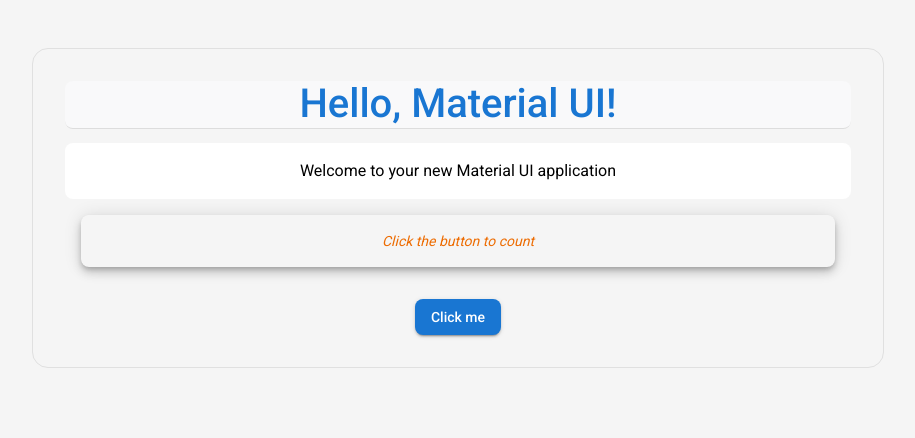
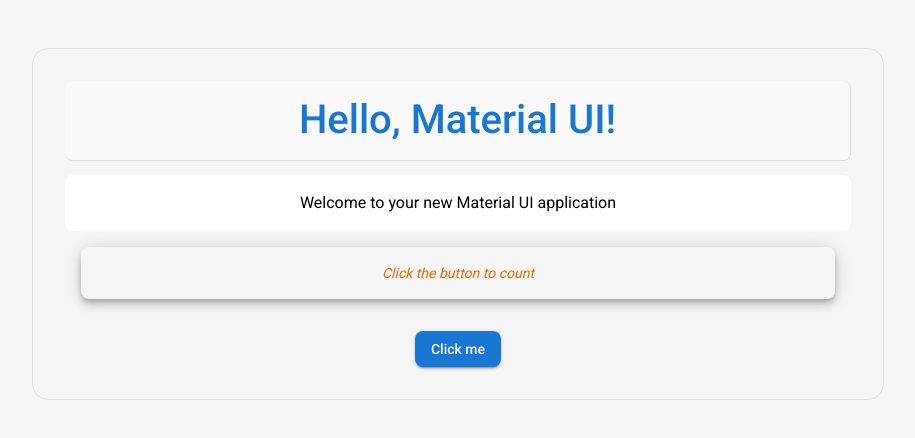
Before and after one commit to elfrucool/learn-front-end, a React app: page / in a window 1280 px wide. Shown: the top 438 px of the page, without its empty margins (182-1097 px from the left). Built offline with nearby package versions, Linux system fonts and the light colour scheme.

Commit message:
Change extension of theme.tsx to ts and tweak styles

```diff
--- a/theme.tsx
+++ b/theme.ts
@@ -43,9 +43,11 @@
         ].join(','),
         h1: {
             fontSize: '2.5rem',
+            padding: '1rem',
             fontWeight: 500,
             backgroundColor: '#f9f9fa',
             borderBottom: '1px solid #ddd',
+            borderRight: '1px solid #ddd',
             borderRadius: '8px',
         },
         h2: {
```
